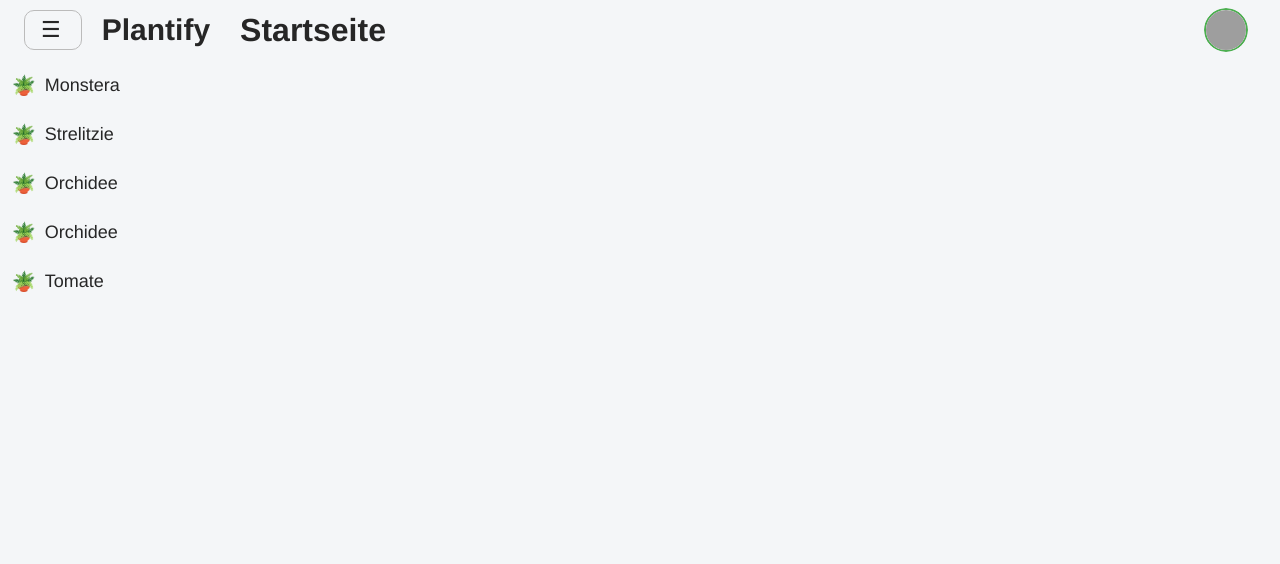
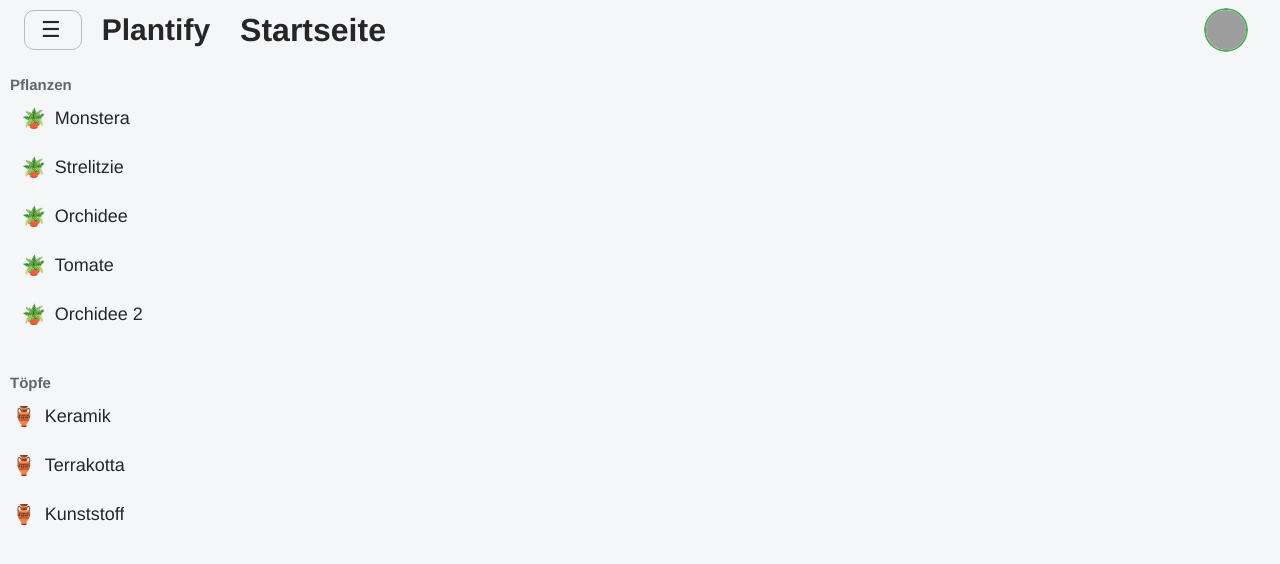
Before and after one commit to OrfKilian/Plantify_API, a Flask app: page / in a window 1280 px wide. Shown: the top 564 px of the page. Run offline with Flask 3, Linux system fonts and the light colour scheme; the visitor is signed in with stand-in values (Sample User, id 1); grey boxes are pictures that could not be loaded.

Commit message:
Tweak sidebar layout alignment and selection

```diff
--- a/Plantify new/plantify/app.py
+++ b/Plantify new/plantify/app.py
@@ -23,13 +23,19 @@ app.register_blueprint(users_blueprint, url_prefix='/api')
 app.register_blueprint(plants_blueprint, url_prefix='/api')
 app.register_blueprint(authorization_blueprint, url_prefix='/api')
 
-# Dummy Items für Sidebar
-ITEMS = [
+# Dummy-Daten für Sidebar
+POTS = [
+    {"name": "Keramik"},
+    {"name": "Terrakotta"},
+    {"name": "Kunststoff"}
+]
+
+PLANTS = [
     {"name": "Tomate"},
     {"name": "Orchidee"},
     {"name": "Monstera"},
     {"name": "Strelitzie"},
-    {"name": "Orchidee"},
+    {"name": "Orchidee 2"},
 ]
 
 # --- Login-Decorator für geschützte Seiten ---
@@ -66,7 +72,7 @@ def logout():
 # API für Sidebar
 @app.route('/api/items')
 def api_items():
-    return jsonify(ITEMS)
+    return jsonify({"pots": POTS, "plants": PLANTS})
 
 # Item-Detailseite (Platzhalter)
 @app.route('/pflanze/<name>')
--- a/Plantify new/plantify/static/sidebar.js
+++ b/Plantify new/plantify/static/sidebar.js
@@ -2,29 +2,47 @@ document.addEventListener('DOMContentLoaded', function () {
     fetch('/api/items')
         .then(response => response.json())
         .then(data => {
-            // Sortierung wie auf Screenshot 2
+            const potList = document.getElementById('sidebar-pots');
+            const plantList = document.getElementById('sidebar-plants');
+            potList.innerHTML = '';
+            plantList.innerHTML = '';
+
+            const pots = data.pots || [];
+            pots.forEach(pot => {
+                const li = document.createElement('li');
+                const link = document.createElement('a');
+                link.href = '#';
+                link.innerHTML = `🏺 <span class="sidebar-text">${pot.name}</span>`;
+                link.addEventListener('click', function (e) {
+                    e.preventDefault();
+                    document.querySelectorAll('.sidebar a.active').forEach(el => el.classList.remove('active'));
+                    link.classList.add('active');
+                });
+                li.appendChild(link);
+                potList.appendChild(li);
+            });
+
+            const plants = data.plants || [];
             const sortOrder = [
                 "monstera", "strelitzie", "orchidee", "tomate", "orchidee 2", "monstera 2"
             ];
-            data.sort((a, b) => {
+            plants.sort((a, b) => {
                 const aIdx = sortOrder.indexOf(a.name.toLowerCase());
                 const bIdx = sortOrder.indexOf(b.name.toLowerCase());
                 return (aIdx === -1 ? 99 : aIdx) - (bIdx === -1 ? 99 : bIdx);
             });
 
-            const list = document.getElementById('sidebar-list');
-            list.innerHTML = '';
-
-            data.forEach(item => {
+            plants.forEach(item => {
                 const li = document.createElement('li');
                 const link = document.createElement('a');
                 link.href = `/pflanze/${item.name.toLowerCase().replace(/\s+/g, '-')}`;
-
-                // Einheitliches, neutrales Icon (🪴)
                 link.innerHTML = `🪴 <span class="sidebar-text">${item.name}</span>`;
-
+                link.addEventListener('click', function () {
+                    document.querySelectorAll('.sidebar a.active').forEach(el => el.classList.remove('active'));
+                    link.classList.add('active');
+                });
                 li.appendChild(link);
-                list.appendChild(li);
+                plantList.appendChild(li);
             });
         })
         .catch(error => {
--- a/Plantify new/plantify/static/style.css
+++ b/Plantify new/plantify/static/style.css
@@ -120,9 +120,18 @@ body.sidebar-collapsed .sidebar {
     overflow-y: auto;
     padding: 8px 0 0 0;
 }
+.sidebar h2 {
+    font-size: 15px;
+    margin: 16px 0 8px 10px;
+    color: #666;
+    font-weight: 600;
+}
+.sidebar h2:first-child {
+    margin-top: 8px;
+}
 .sidebar ul {
     list-style: none;
-    padding: 0 0 0 0;
+    padding: 0 10px;
     margin: 0;
 }
 .sidebar ul li {
@@ -160,7 +169,7 @@ body.sidebar-collapsed .sidebar ul li a {
     text-align: center;
 }
 .sidebar-bottom {
-    padding: 20px 10px 10px 10px;
+    padding: 20px 0 10px 0;
     font-size: 15px;
 }
 .sidebar-bottom a {
@@ -172,6 +181,39 @@ body.sidebar-collapsed .sidebar ul li a {
     padding: 7px 8px;
 }
 .sidebar-bottom a:hover {
+    background: #e7e7e7;
+    color: #388e3c;
+}
+
+.sidebar-bottom ul {
+    list-style: none;
+    padding: 0;
+    margin: 0;
+}
+
+.sidebar-bottom ul li {
+    margin-bottom: 14px;
+}
+
+.sidebar-bottom ul li a {
+    display: flex;
+    align-items: center;
+    gap: 9px;
+    font-size: 19px;
+    padding: 6px 12px;
+    border-radius: 6px;
+    font-family: inherit;
+    color: #262626;
+    text-decoration: none;
+    transition: background 0.2s, color 0.2s;
+}
+
+.sidebar-bottom ul li a:hover {
+    background: #e7e7e7;
+    color: #388e3c;
+}
+.sidebar ul li a.active,
+.sidebar-bottom ul li a.active {
     background: #e7e7e7;
     color: #388e3c;
 }
@@ -294,12 +336,15 @@ body.dark-mode .card h3 {
 }
 body.dark-mode .sidebar h2,
 body.dark-mode .sidebar ul li a,
-body.dark-mode .sidebar-bottom a {
+body.dark-mode .sidebar-bottom a,
+body.dark-mode .sidebar-bottom ul li a {
     color: #f0f0f0;
 }
 body.dark-mode .sidebar ul li a:hover,
 body.dark-mode .sidebar ul li a.active,
-body.dark-mode .sidebar-bottom a:hover {
+body.dark-mode .sidebar-bottom a:hover,
+body.dark-mode .sidebar-bottom ul li a:hover,
+body.dark-mode .sidebar-bottom ul li a.active {
     background-color: #66bb6a;
     color: #ffffff;
 }
--- a/Plantify new/plantify/templates/base.html
+++ b/Plantify new/plantify/templates/base.html
@@ -30,7 +30,12 @@
     </div>
     <aside class="sidebar">
       <div class="sidebar-scrollable">
-        <ul id="sidebar-list"></ul>
+        <h2>Pflanzen</h2>
+        <ul id="sidebar-plants"></ul>
+        <div class="sidebar-bottom">
+          <h2>Töpfe</h2>
+          <ul id="sidebar-pots"></ul>
+        </div>
       </div>
     </aside>
     <main class="content">
```
